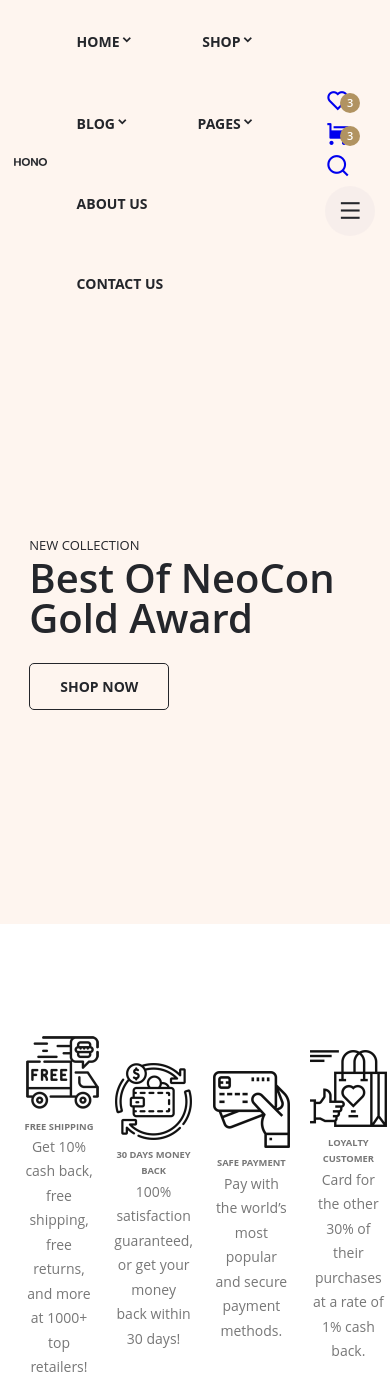
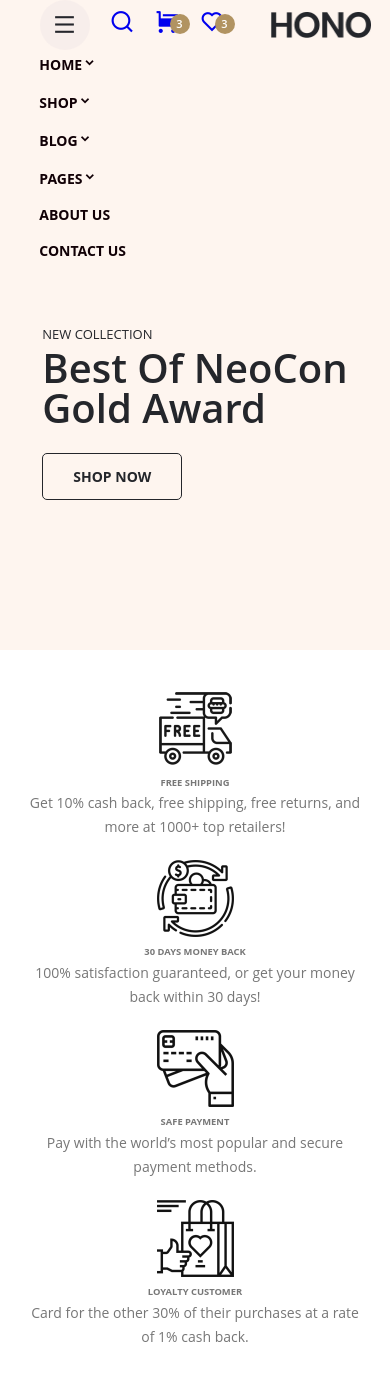
Before and after one commit to mdkhairuzzaman2023/hono, a plain HTML site: page index.html in a window 390 px wide. After the commit the page ends 1360 px from the top, so only its background shows below. Drawn offline with nearby package versions, Linux system fonts and the light colour scheme.

Commit message:
Header, Hero and Services section resposive done

```diff
--- a/css/style.css
+++ b/css/style.css
@@ -63,6 +63,7 @@ flex: 2;
 
 .col-3{
     width: 25%;
+    float: left;
 
 }
 
@@ -331,3 +332,115 @@ flex: 2;
 .service-icon img{
     width: 100%;
 }
+
+/* resposive start */
+
+@media (max-width:1202px) {
+    .col-3{
+        width: 25%;
+        float: left;
+    }
+
+    #main-menu>ul>li>a{
+        padding: 5px 12px;
+    }
+}
+
+@media (max-width:992px) {
+    .col-3{
+        width: 50%;
+        float: left;
+    }
+
+    .top-bar .container{
+        width: 90%;
+    }
+
+    .header-wraper{
+        flex-direction: row-reverse;
+    }
+
+    #main-menu{
+        position: absolute;
+        left: 7%;
+        top: 45px;
+
+     }
+
+    #main-menu>ul>li{
+        display: list-item;
+    }
+    #main-menu>ul>li>a{
+        padding: 3px 12px;
+        color: #110006;
+
+    }
+
+    .sub-menu{
+        left: 80px;
+        text-align: left;
+        min-width: 200px;
+    }
+
+    .mega-menu{
+        min-width: 200px;
+        left: 75px;
+        right: auto;
+        padding: 10px 15px;
+    }
+
+    .mega-menu-inner{
+        flex-direction: column;
+
+    }
+
+    .mega-menu-sub{
+        display: none;
+        position: absolute;
+        left: 100px;
+        background-color: #fff;
+        min-width: 175px;
+        padding-left: 20px;
+    }
+
+    .mega-menu-item:hover .mega-menu-sub{
+        display: block;
+    }
+
+    .mega-menu >ul >li> a.mega-menu-item-title{
+        font-size: 12px;
+        color: #000;
+    }
+
+    .active-links ul{
+        display: flex;
+        flex-direction: row-reverse;
+        align-items: center;
+    }
+
+    .hero-slider{
+        align-items: flex-end;
+    }
+
+    .slider-content{
+        margin-bottom: 150px;
+    }
+}
+
+@media (max-width:575px) {
+    .section-gap-top-100{
+        margin-top: 30px;
+    }
+
+    .col-3{
+        width: 100%;
+        float: left;
+    }
+
+    .hero-slider{
+        justify-content: center;
+    }
+
+
+
+}
--- a/index.html
+++ b/index.html
@@ -11,7 +11,7 @@
     <header>
         <section class="top-bar">
             <section class="container">
-                <section class="space-between-center">
+                <section class="space-between-center header-wraper">
                     <div class="logo"><a href="#"><img src="./images/logo_black.png" alt="logo_black"></a></div>
                 <nav id="main-menu">
                     <ul class="">
@@ -123,7 +123,7 @@
         <!-- Service section start -->
         <section class="service-section">
             <section class="container section-gap-top-100">
-                <section class="service-wrapper space-between-center">
+                <section class="service-wrapper">
                     <div class="service-box col-3">
                         <div class="service-icon">
                             <img src="./images/service-promo-1.png" alt="Free shipping facility">
@@ -131,21 +131,21 @@
                         <h6 class="service-title">FREE SHIPPING</h6>
                         <p>Get 10% cash back, free shipping, free returns, and more at 1000+ top retailers!</p>
                     </div>
-                    <div class="service-box">
+                    <div class="service-box col-3">
                         <div class="service-icon">
                             <img src="./images/service-promo-2.png" alt="30 days moneyback oppurtunity">
                         </div>
                         <h6 class="service-title">30 DAYS MONEY BACK</h6>
                         <p>100% satisfaction guaranteed, or get your money back within 30 days!</p>
                     </div>
-                    <div class="service-box">
+                    <div class="service-box col-3">
                         <div class="service-icon">
                             <img src="./images/service-promo-3.png" alt="Safe Payment">
                         </div>
                         <h6 class="service-title">SAFE PAYMENT</h6>
                         <p>Pay with the world’s most popular and secure payment methods.</p>
                     </div>
-                    <div class="service-box">
+                    <div class="service-box col-3">
                         <div class="service-icon">
                             <img src="./images/service-promo-4.png" alt="LOYALTY CUSTOMER">
                         </div>
```
